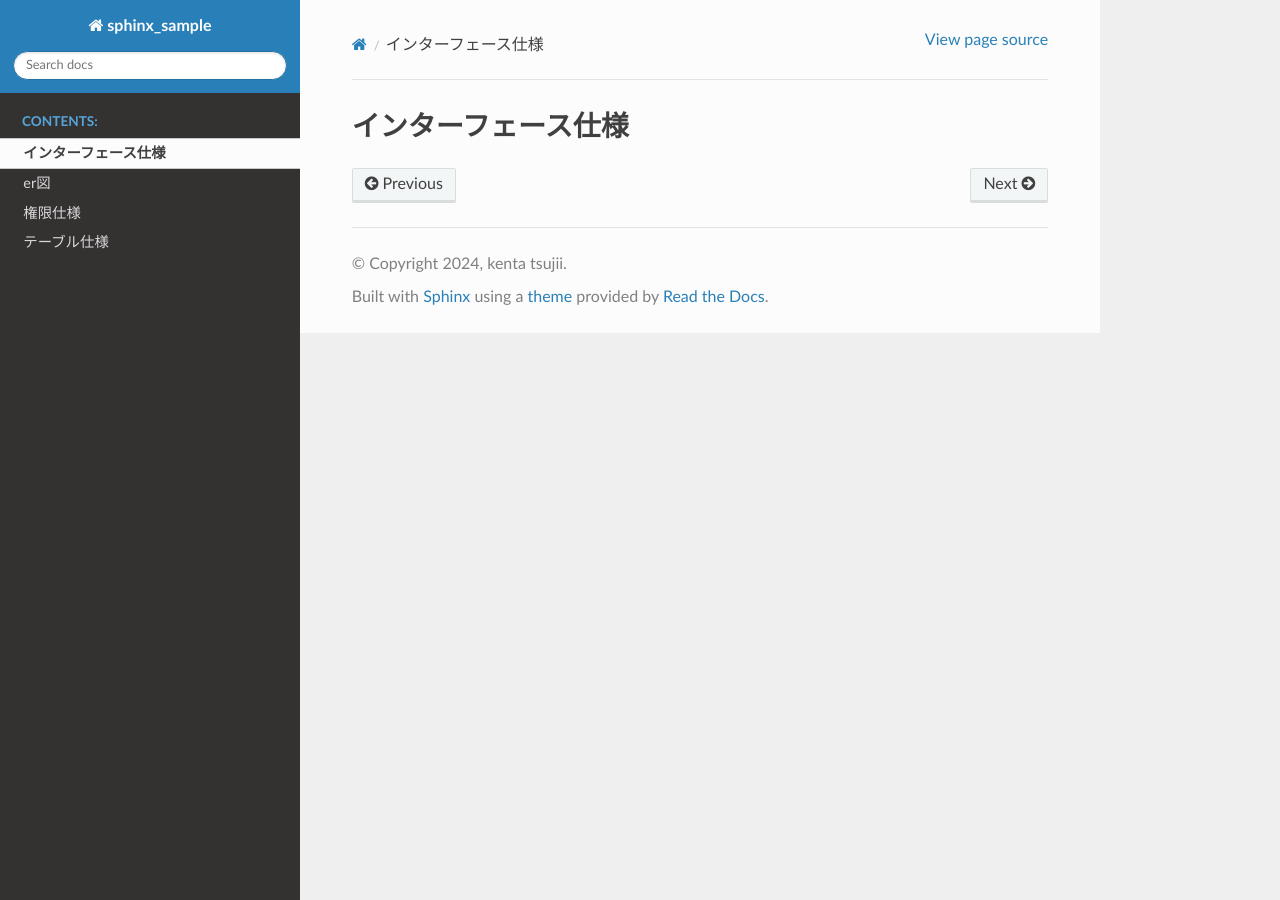
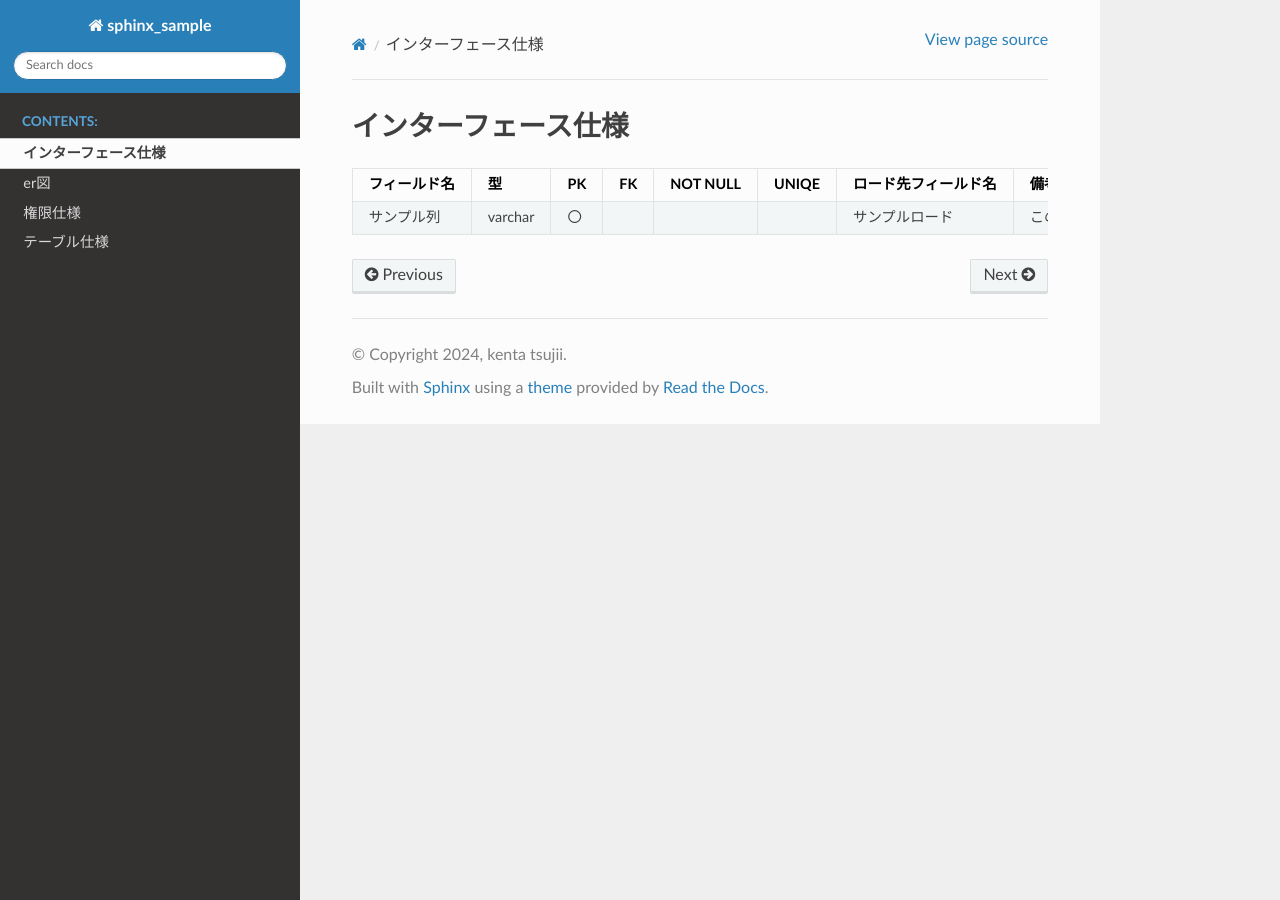
Before and after one commit to ds-tt-code/specification_doc_sample, a Sphinx documentation site: the page built from sphinx/docs/source/specification/interface.rst, in a window 1280 px wide. Built offline with Sphinx 7.4.7 and the Read the Docs theme 2.0.0, drawn with Linux system fonts in a browser that asks for light colours.

Commit message:
add: interface仕様のサンプルを追加

```diff
--- a/sphinx/docs/source/specification/interface.rst
+++ b/sphinx/docs/source/specification/interface.rst
@@ -1,3 +1,24 @@
 ===========================
 インターフェース仕様
 ===========================
+
+.. list-table::
+  :header-rows: 1
+
+  * - フィールド名
+    - 型
+    - PK
+    - FK
+    - NOT NULL
+    - UNIQE
+    - ロード先フィールド名
+    - 備考
+
+  * - サンプル列
+    - varchar
+    - 〇
+    -
+    -
+    -
+    - サンプルロード
+    - この列はサンプルの列です
```
